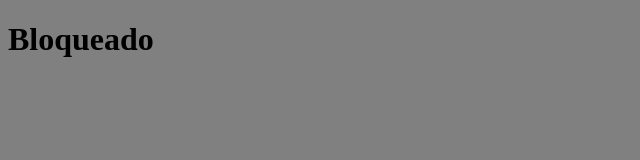
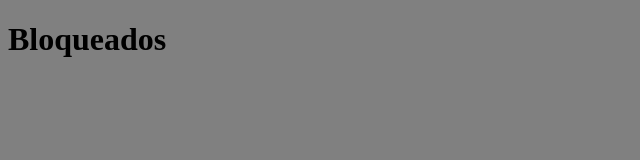
Before and after one commit to giordan23/calendar-backend, a website: page public/index.html in a window 1280 px wide. Shown: the full height of the page, 0-640 px from the left. Drawn offline with Linux system fonts and the light colour scheme.

Commit message:
fgitignore st4

```diff
--- a/public/index.html
+++ b/public/index.html
@@ -9,7 +9,7 @@
 </head>
 <body>
     <h1>
-        Bloqueado
+        Bloqueados
     </h1>
 
 </body>
```
